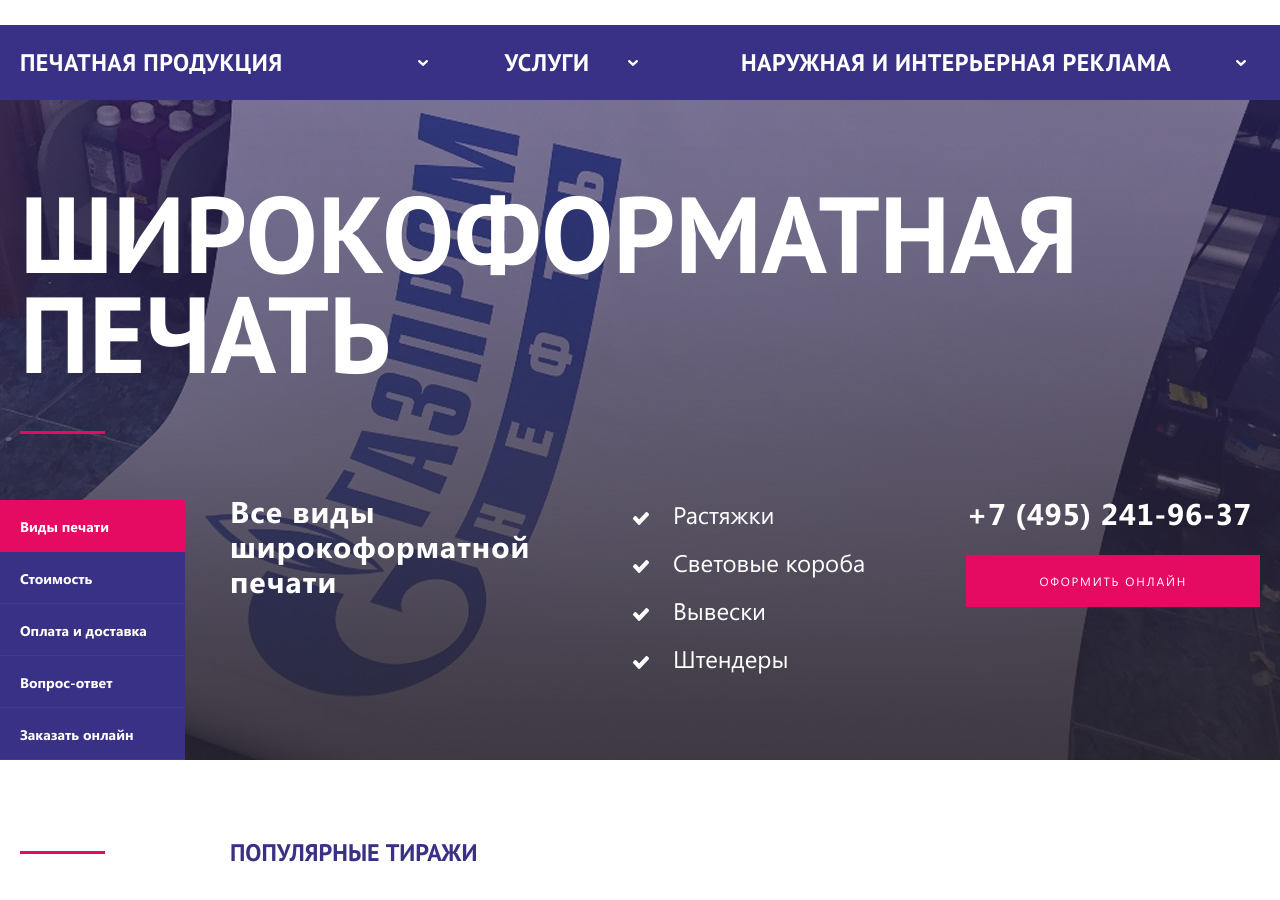
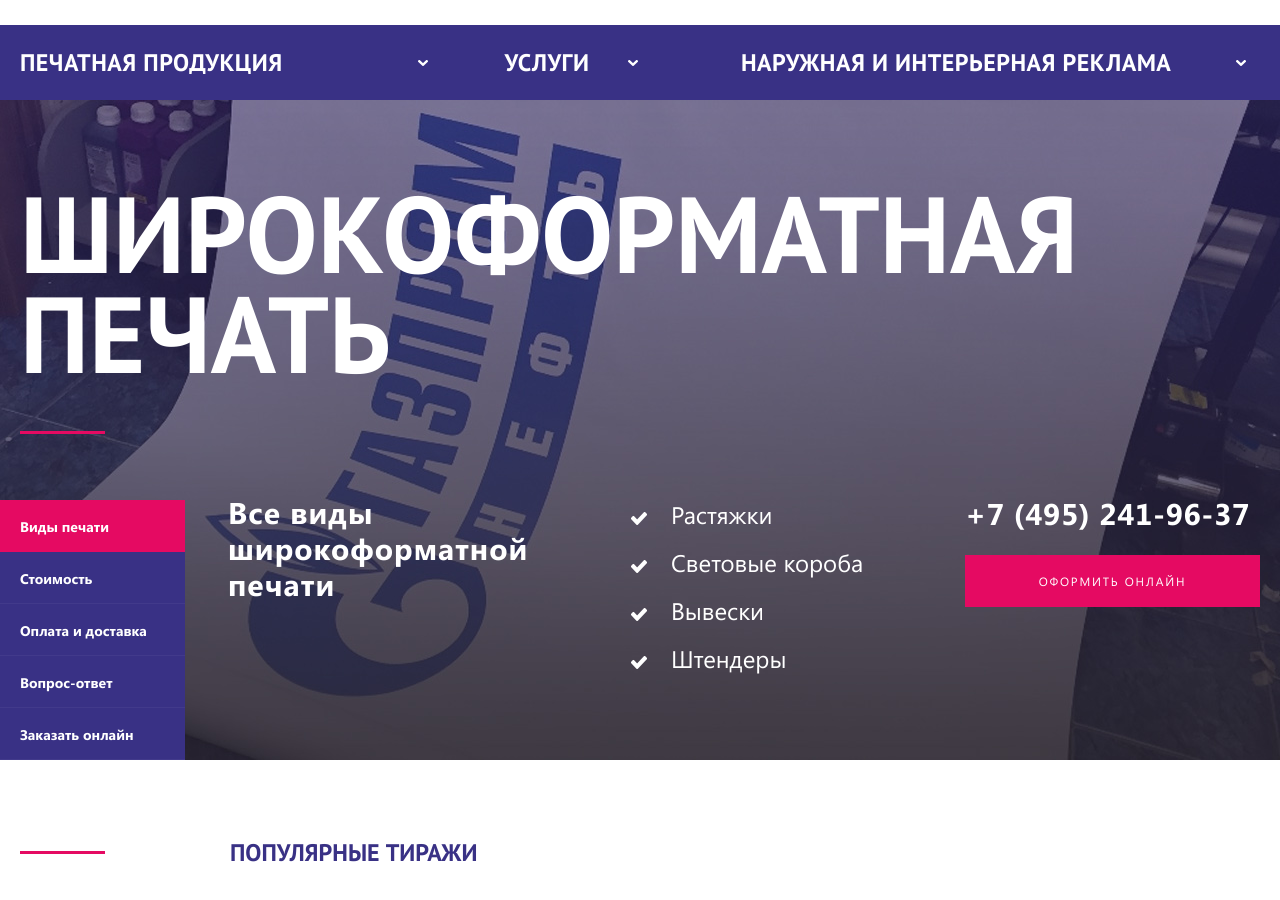
Before and after one commit to Raih07/evrika_test, a website: page source/index.html in a window 1280 px wide. Shown: the part 136-1036 px from the top of the page. Drawn offline with nearby package versions, Linux system fonts and the light colour scheme; files that its build step writes are made by us from their sources; files whose address does not match are found by name.

Commit message:
небольшие правки

```diff
--- a/source/less/blocks/intro.less
+++ b/source/less/blocks/intro.less
@@ -38,17 +38,11 @@
   }
 }
 
-.intro__bottom {
-  display: flex;
-  align-items: flex-start;
-}
-
 .intro__nav {
   position: absolute;
   left: 0;
   bottom: 0;
   .list-reset();
-  padding-top: 6px;
   width: 185px;
 }
 
@@ -72,25 +66,25 @@
 
 .intro__descriptions {
   display: flex;
-  width: 1030px;
-  margin-left: 210px;
+  width: 1032px;
+  margin-left: 208px;
 }
 
 .intro__text {
   margin: 0;
-  margin-right: 108px;
-  width: 295px;
+  margin-right: 88px;
+  width: 315px;
   font-family: "SegoeUIBold", "Arial", sans-serif;
   font-weight: 700;
   font-size: 30px;
-  line-height: 35px;
+  line-height: 36px;
   letter-spacing: 1px;
 }
 
 .intro__list-works {
   .list-reset();
   width: 312px;
-  margin-right: 23px;
+  //margin-right: 23px;
 }
 
 .intro__item-works {
```
Also changed, not shown: build/css/style.min.css.
